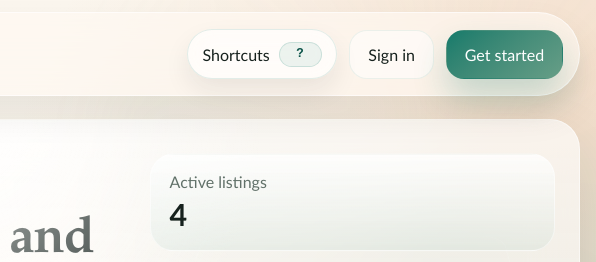
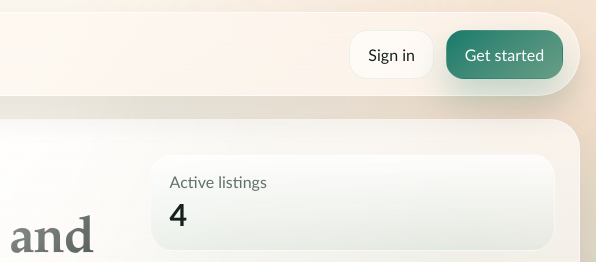
Before and after one commit to udayprakashchamakuri-beep/foodflow, a website: page docs/index.html in a window 1280 px wide. Shown: the top 262 px of the page, 684-1280 px from the left. Drawn offline with Linux system fonts and the light colour scheme.

Commit message:
Remove topbar shortcuts button

```diff
--- a/docs/app.js
+++ b/docs/app.js
@@ -1608,16 +1608,6 @@ function renderTopbar() {
         </span>
       </a>
       <nav class="top-actions">
-        <button
-          class="shortcut-chip"
-          type="button"
-          data-action="toggle-shortcuts"
-          aria-haspopup="dialog"
-          aria-expanded="${state.shortcutsOpen ? "true" : "false"}"
-        >
-          Shortcuts
-          <kbd>?</kbd>
-        </button>
         ${
           state.me
             ? `
--- a/docs/styles.css
+++ b/docs/styles.css
@@ -881,25 +881,6 @@ h4,
     scale(1);
 }
 
-.shortcut-chip {
-  display: inline-flex;
-  align-items: center;
-  gap: 0.55rem;
-  padding: 0.72rem 0.92rem;
-  border: 1px solid rgba(var(--accent-rgb), 0.12);
-  border-radius: 999px;
-  background: rgba(255, 255, 255, 0.62);
-  color: var(--text);
-  box-shadow: 0 12px 26px rgba(22, 29, 26, 0.08);
-  backdrop-filter: blur(14px);
-}
-
-.shortcut-chip:hover {
-  transform: translateY(-2px);
-  box-shadow: 0 18px 32px rgba(22, 29, 26, 0.12);
-}
-
-.shortcut-chip kbd,
 .shortcut-row kbd {
   display: inline-flex;
   align-items: center;
--- a/public/styles.css
+++ b/public/styles.css
@@ -881,25 +881,6 @@ h4,
     scale(1);
 }
 
-.shortcut-chip {
-  display: inline-flex;
-  align-items: center;
-  gap: 0.55rem;
-  padding: 0.72rem 0.92rem;
-  border: 1px solid rgba(var(--accent-rgb), 0.12);
-  border-radius: 999px;
-  background: rgba(255, 255, 255, 0.62);
-  color: var(--text);
-  box-shadow: 0 12px 26px rgba(22, 29, 26, 0.08);
-  backdrop-filter: blur(14px);
-}
-
-.shortcut-chip:hover {
-  transform: translateY(-2px);
-  box-shadow: 0 18px 32px rgba(22, 29, 26, 0.12);
-}
-
-.shortcut-chip kbd,
 .shortcut-row kbd {
   display: inline-flex;
   align-items: center;
```
Also changed, not shown: public/app.js (+0 -10 lines).
